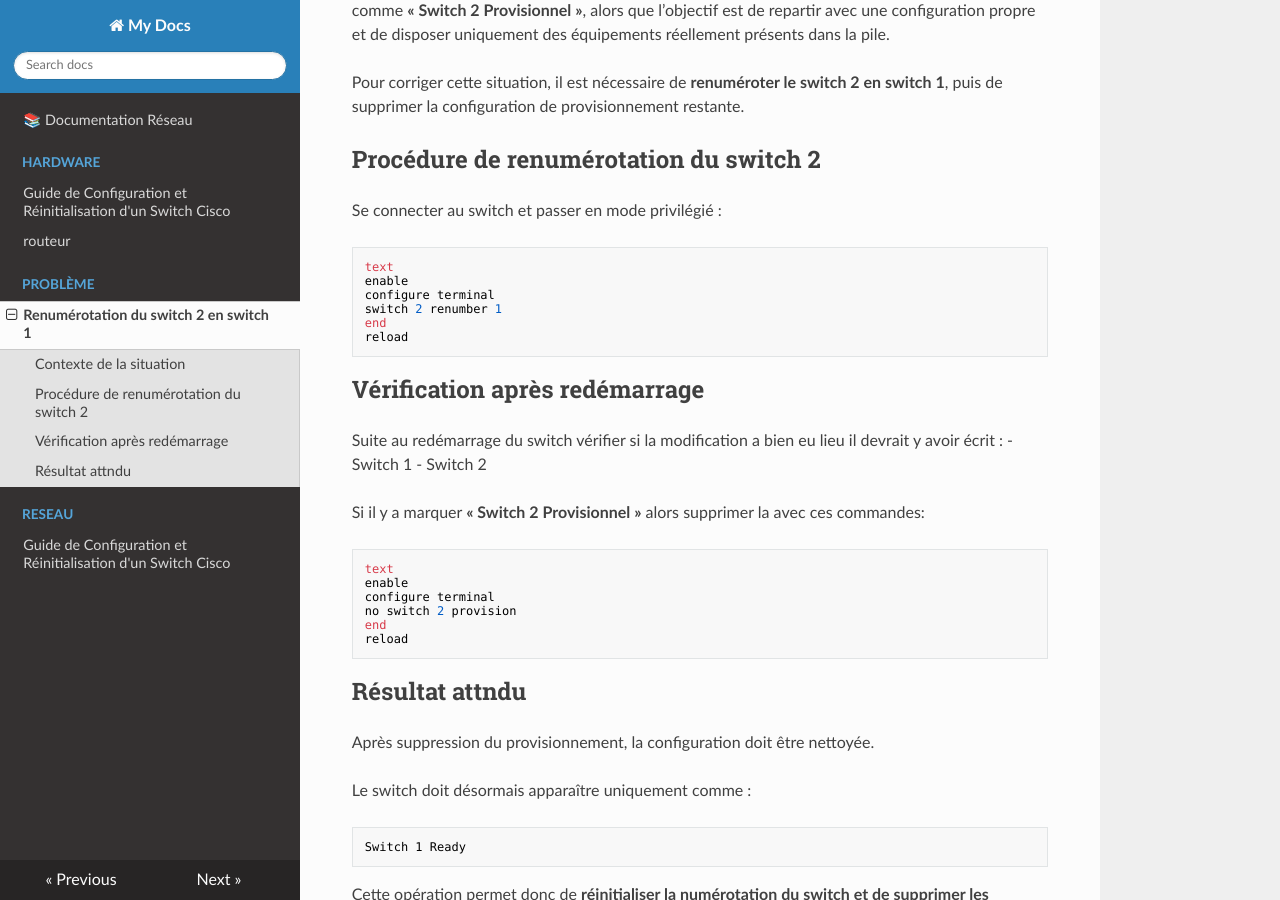
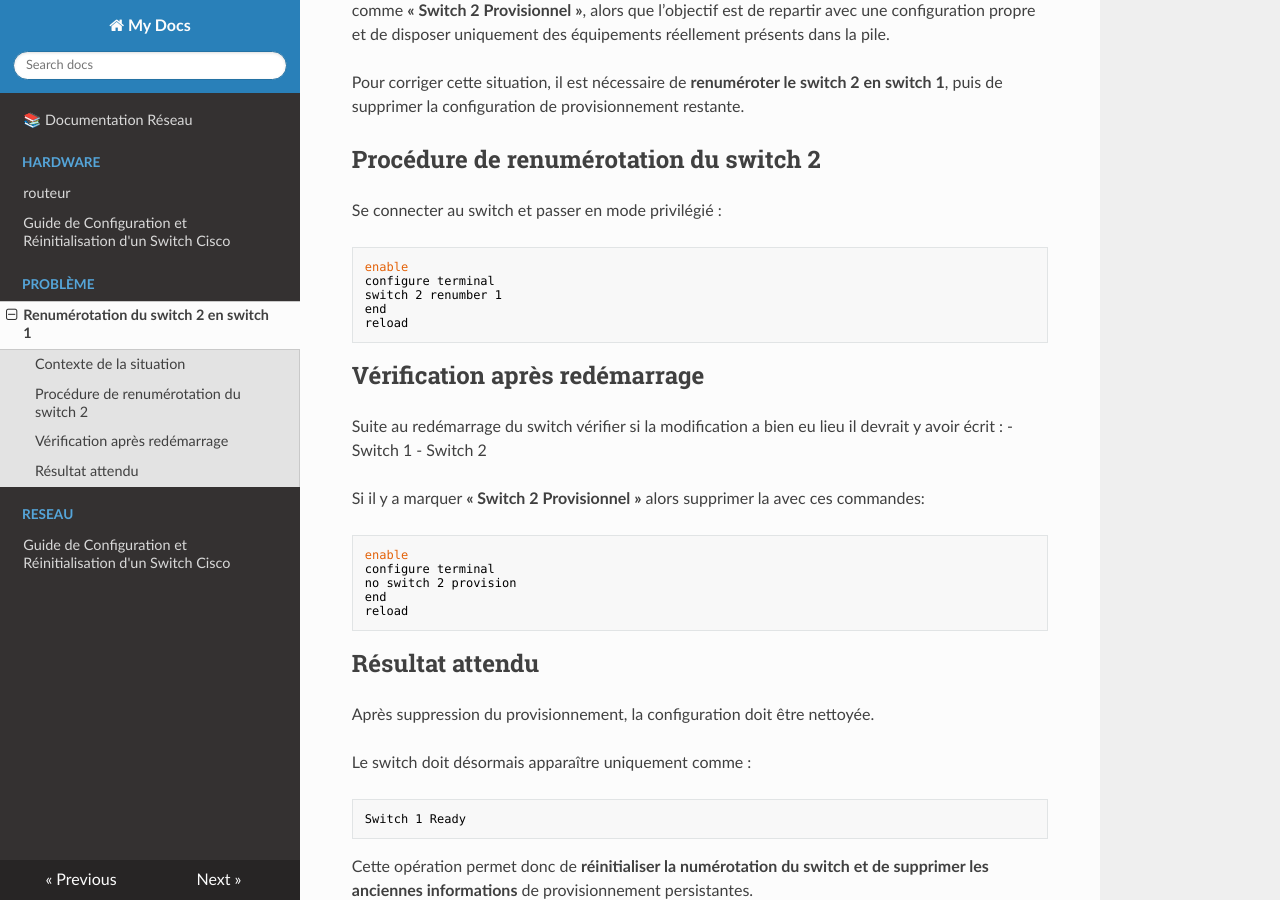
Before and after one commit to MLBOff/Orleans-2027, an MkDocs documentation site: the page built from docs/Problème/Stack.md, in a window 1280 px wide and 900 px high, scrolled down 337 px. Built offline with MkDocs 1.6.1, drawn with Linux system fonts in a browser that asks for light colours; nearby versions of some CDN libraries.

Commit message:
esthetique ssh, stack, index

````diff
--- a/docs/Problème/Stack.md
+++ b/docs/Problème/Stack.md
@@ -13,7 +13,6 @@ Pour corriger cette situation, il est nécessaire de **renuméroter le switch 2
 Se connecter au switch et passer en mode privilégié :
 
 ```
-text
 enable
 configure terminal
 switch 2 renumber 1
@@ -30,7 +29,6 @@ Suite au redémarrage du switch vérifier si la modification a bien eu lieu il d
 Si il y a marquer **« Switch 2 Provisionnel »** alors supprimer la avec ces commandes:
 
 ```
-text
 enable
 configure terminal
 no switch 2 provision
@@ -38,7 +36,7 @@ end
 reload
 ```
 
-## Résultat attndu
+## Résultat attendu
 
 Après suppression du provisionnement, la configuration doit être nettoyée.
 
````
Also changed, not shown: docs/Hardware/ssh-switch.md (renamed from docs/Hardware/Config-ssh.md, +18 -16 lines), docs/index.md (+2 -2 lines).
